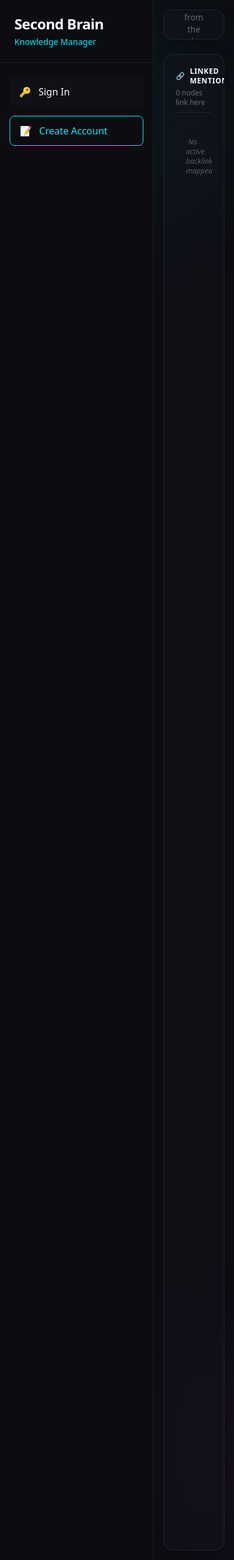
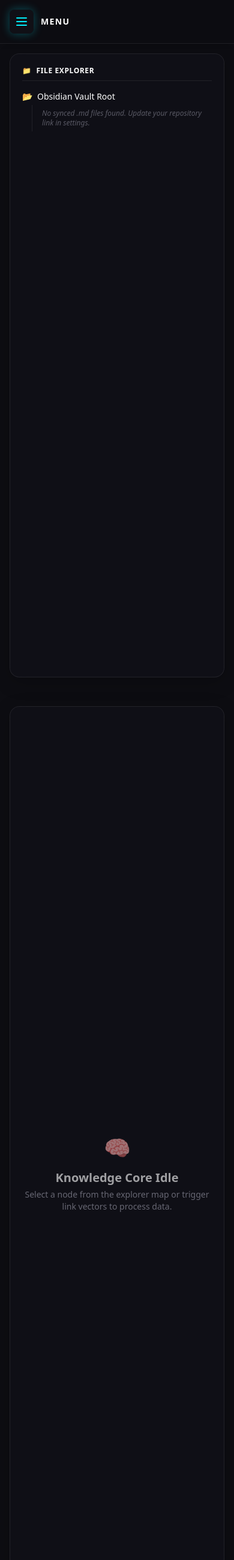
Before and after one commit to Lol4ik0/second_brain_ai, a Django app: template ai_manager/templates/notes.html in a window 390 px wide. Shown: the whole page at 60% size. Run offline with Django 5.2, Linux system fonts and the light colour scheme; the template is opened without the code that fills it, so the values that code supplies are empty.

Commit message:
Was added the phone compatibility

```diff
--- a/ai_manager/ai_manager/settings.py
+++ b/ai_manager/ai_manager/settings.py
@@ -29,8 +29,11 @@
 # SECURITY WARNING: don't run with debug turned on in production!
 DEBUG = os.getenv('DEBUG') == 'True'
 
-ALLOWED_HOSTS = ['127.0.0.1', 'localhost', 'secondbrain.com']
+ALLOWED_HOSTS = ['*']
 
+CSRF_TRUSTED_ORIGINS = [
+    'https://*.trycloudflare.com',
+]
 
 # Application definition
 
--- a/ai_manager/static/css/styles.css
+++ b/ai_manager/static/css/styles.css
@@ -57,6 +57,7 @@
     --radius-xl: 0.75rem;
     --radius-2xl: 1rem;
     --ease-out: cubic-bezier(0, 0, 0.2, 1);
+    --ease-in-out: cubic-bezier(0.4, 0, 0.2, 1);
     --animate-pulse: pulse 2s cubic-bezier(0.4, 0, 0.6, 1) infinite;
     --blur-sm: 8px;
     --blur-md: 12px;
@@ -215,9 +216,6 @@
   }
 }
 @layer utilities {
-  .pointer-events-none {
-    pointer-events: none;
-  }
   .collapse {
     visibility: collapse;
   }
@@ -236,17 +234,23 @@
   .inset-0 {
     inset: calc(var(--spacing) * 0);
   }
-  .top-0 {
-    top: calc(var(--spacing) * 0);
+  .inset-y-0 {
+    inset-block: calc(var(--spacing) * 0);
+  }
+  .top-1 {
+    top: calc(var(--spacing) * 1);
   }
   .top-1\/4 {
     top: calc(1 / 4 * 100%);
   }
+  .top-2 {
+    top: calc(var(--spacing) * 2);
+  }
   .top-2\.5 {
     top: calc(var(--spacing) * 2.5);
   }
-  .right-0 {
-    right: calc(var(--spacing) * 0);
+  .right-1 {
+    right: calc(var(--spacing) * 1);
   }
   .right-1\/4 {
     right: calc(1 / 4 * 100%);
@@ -254,8 +258,8 @@
   .right-2 {
     right: calc(var(--spacing) * 2);
   }
-  .bottom-0 {
-    bottom: calc(var(--spacing) * 0);
+  .bottom-1 {
+    bottom: calc(var(--spacing) * 1);
   }
   .bottom-1\/4 {
     bottom: calc(1 / 4 * 100%);
@@ -266,6 +270,9 @@
   .left-0 {
     left: calc(var(--spacing) * 0);
   }
+  .left-1 {
+    left: calc(var(--spacing) * 1);
+  }
   .left-1\/4 {
     left: calc(1 / 4 * 100%);
   }
@@ -277,6 +284,9 @@
   }
   .z-20 {
     z-index: 20;
+  }
+  .z-40 {
+    z-index: 40;
   }
   .z-50 {
     z-index: 50;
@@ -302,6 +312,9 @@
   .mx-auto {
     margin-inline: auto;
   }
+  .mt-0 {
+    margin-top: calc(var(--spacing) * 0);
+  }
   .mt-0\.5 {
     margin-top: calc(var(--spacing) * 0.5);
   }
@@ -371,21 +384,24 @@
   .table {
     display: table;
   }
-  .h-1\/3 {
-    height: calc(1 / 3 * 100%);
-  }
   .h-2 {
     height: calc(var(--spacing) * 2);
   }
   .h-5 {
     height: calc(var(--spacing) * 5);
   }
+  .h-6 {
+    height: calc(var(--spacing) * 6);
+  }
   .h-10 {
     height: calc(var(--spacing) * 10);
   }
   .h-96 {
     height: calc(var(--spacing) * 96);
   }
+  .h-\[40vh\] {
+    height: 40vh;
+  }
   .h-full {
     height: 100%;
   }
@@ -398,12 +414,21 @@
   .max-h-screen {
     max-height: 100vh;
   }
+  .min-h-\[30vh\] {
+    min-height: 30vh;
+  }
   .min-h-\[60px\] {
     min-height: 60px;
   }
+  .min-h-\[60vh\] {
+    min-height: 60vh;
+  }
   .w-5 {
     width: calc(var(--spacing) * 5);
   }
+  .w-6 {
+    width: calc(var(--spacing) * 6);
+  }
   .w-10 {
     width: calc(var(--spacing) * 10);
   }
@@ -467,11 +492,21 @@
   .border-collapse {
     border-collapse: collapse;
   }
+  .-translate-x-full {
+    --tw-translate-x: -100%;
+    translate: var(--tw-translate-x) var(--tw-translate-y);
+  }
+  .transform {
+    transform: var(--tw-rotate-x,) var(--tw-rotate-y,) var(--tw-rotate-z,) var(--tw-skew-x,) var(--tw-skew-y,);
+  }
   .animate-pulse {
     animation: var(--animate-pulse);
   }
   .cursor-pointer {
     cursor: pointer;
+  }
+  .resize {
+    resize: both;
   }
   .resize-none {
     resize: none;
@@ -562,6 +597,9 @@
   .overflow-hidden {
     overflow: hidden;
   }
+  .overflow-visible {
+    overflow: visible;
+  }
   .overflow-y-auto {
     overflow-y: auto;
   }
@@ -688,6 +726,9 @@
   .bg-red-500 {
     background-color: var(--color-red-500);
   }
+  .p-2 {
+    padding: calc(var(--spacing) * 2);
+  }
   .p-3 {
     padding: calc(var(--spacing) * 3);
   }
@@ -928,6 +969,9 @@
   .line-through {
     text-decoration-line: line-through;
   }
+  .underline {
+    text-decoration-line: underline;
+  }
   .accent-\[var\(--active-accent\)\] {
     accent-color: var(--active-accent);
   }
@@ -970,12 +1014,19 @@
     --tw-shadow: 0 10px 15px -3px var(--tw-shadow-color, rgb(0 0 0 / 0.1)), 0 4px 6px -4px var(--tw-shadow-color, rgb(0 0 0 / 0.1));
     box-shadow: var(--tw-inset-shadow), var(--tw-inset-ring-shadow), var(--tw-ring-offset-shadow), var(--tw-ring-shadow), var(--tw-shadow);
   }
-  .blur-\[100px\] {
-    --tw-blur: blur(100px);
-    filter: var(--tw-blur,) var(--tw-brightness,) var(--tw-contrast,) var(--tw-grayscale,) var(--tw-hue-rotate,) var(--tw-invert,) var(--tw-saturate,) var(--tw-sepia,) var(--tw-drop-shadow,);
+  .shadow-md {
+    --tw-shadow: 0 4px 6px -1px var(--tw-shadow-color, rgb(0 0 0 / 0.1)), 0 2px 4px -2px var(--tw-shadow-color, rgb(0 0 0 / 0.1));
+    box-shadow: var(--tw-inset-shadow), var(--tw-inset-ring-shadow), var(--tw-ring-offset-shadow), var(--tw-ring-shadow), var(--tw-shadow);
+  }
+  .outline {
+    outline-style: var(--tw-outline-style);
+    outline-width: 1px;
   }
   .blur-\[120px\] {
     --tw-blur: blur(120px);
+    filter: var(--tw-blur,) var(--tw-brightness,) var(--tw-contrast,) var(--tw-grayscale,) var(--tw-hue-rotate,) var(--tw-invert,) var(--tw-saturate,) var(--tw-sepia,) var(--tw-drop-shadow,);
+  }
+  .filter {
     filter: var(--tw-blur,) var(--tw-brightness,) var(--tw-contrast,) var(--tw-grayscale,) var(--tw-hue-rotate,) var(--tw-invert,) var(--tw-saturate,) var(--tw-sepia,) var(--tw-drop-shadow,);
   }
   .backdrop-blur-md {
@@ -988,6 +1039,10 @@
     -webkit-backdrop-filter: var(--tw-backdrop-blur,) var(--tw-backdrop-brightness,) var(--tw-backdrop-contrast,) var(--tw-backdrop-grayscale,) var(--tw-backdrop-hue-rotate,) var(--tw-backdrop-invert,) var(--tw-backdrop-opacity,) var(--tw-backdrop-saturate,) var(--tw-backdrop-sepia,);
     backdrop-filter: var(--tw-backdrop-blur,) var(--tw-backdrop-brightness,) var(--tw-backdrop-contrast,) var(--tw-backdrop-grayscale,) var(--tw-backdrop-hue-rotate,) var(--tw-backdrop-invert,) var(--tw-backdrop-opacity,) var(--tw-backdrop-saturate,) var(--tw-backdrop-sepia,);
   }
+  .backdrop-filter {
+    -webkit-backdrop-filter: var(--tw-backdrop-blur,) var(--tw-backdrop-brightness,) var(--tw-backdrop-contrast,) var(--tw-backdrop-grayscale,) var(--tw-backdrop-hue-rotate,) var(--tw-backdrop-invert,) var(--tw-backdrop-opacity,) var(--tw-backdrop-saturate,) var(--tw-backdrop-sepia,);
+    backdrop-filter: var(--tw-backdrop-blur,) var(--tw-backdrop-brightness,) var(--tw-backdrop-contrast,) var(--tw-backdrop-grayscale,) var(--tw-backdrop-hue-rotate,) var(--tw-backdrop-invert,) var(--tw-backdrop-opacity,) var(--tw-backdrop-saturate,) var(--tw-backdrop-sepia,);
+  }
   .transition {
     transition-property: color, background-color, border-color, outline-color, text-decoration-color, fill, stroke, --tw-gradient-from, --tw-gradient-via, --tw-gradient-to, opacity, box-shadow, transform, translate, scale, rotate, filter, -webkit-backdrop-filter, backdrop-filter, display, content-visibility, overlay, pointer-events;
     transition-timing-function: var(--tw-ease, var(--default-transition-timing-function));
@@ -1019,6 +1074,10 @@
   .duration-1000 {
     --tw-duration: 1000ms;
     transition-duration: 1000ms;
+  }
+  .ease-in-out {
+    --tw-ease: var(--ease-in-out);
+    transition-timing-function: var(--ease-in-out);
   }
   .ease-out {
     --tw-ease: var(--ease-out);
@@ -1150,6 +1209,12 @@
       border-color: #00F0FF;
     }
   }
+  .focus\:outline-none {
+    &:focus {
+      --tw-outline-style: none;
+      outline-style: none;
+    }
+  }
   .md\:w-1\/2 {
     @media (width >= 48rem) {
       width: calc(1 / 2 * 100%);
@@ -1180,9 +1245,19 @@
       align-items: center;
     }
   }
-  .lg\:flex {
+  .lg\:relative {
     @media (width >= 64rem) {
-      display: flex;
+      position: relative;
+    }
+  }
+  .lg\:mb-0 {
+    @media (width >= 64rem) {
+      margin-bottom: calc(var(--spacing) * 0);
+    }
+  }
+  .lg\:hidden {
+    @media (width >= 64rem) {
+      display: none;
     }
   }
   .lg\:h-full {
@@ -1190,6 +1265,11 @@
       height: 100%;
     }
   }
+  .lg\:min-h-0 {
+    @media (width >= 64rem) {
+      min-height: calc(var(--spacing) * 0);
+    }
+  }
   .lg\:w-64 {
     @media (width >= 64rem) {
       width: calc(var(--spacing) * 64);
@@ -1205,9 +1285,20 @@
       width: calc(var(--spacing) * 80);
     }
   }
+  .lg\:translate-x-0 {
+    @media (width >= 64rem) {
+      --tw-translate-x: calc(var(--spacing) * 0);
+      translate: var(--tw-translate-x) var(--tw-translate-y);
+    }
+  }
   .lg\:flex-row {
     @media (width >= 64rem) {
       flex-direction: row;
+    }
+  }
+  .lg\:overflow-hidden {
+    @media (width >= 64rem) {
+      overflow: hidden;
     }
   }
   .lg\:p-8 {
@@ -1310,6 +1401,41 @@
   height: 1.2rem;
   cursor: pointer;
 }
+@property --tw-translate-x {
+  syntax: "*";
+  inherits: false;
+  initial-value: 0;
+}
+@property --tw-translate-y {
+  syntax: "*";
+  inherits: false;
+  initial-value: 0;
+}
+@property --tw-translate-z {
+  syntax: "*";
+  inherits: false;
+  initial-value: 0;
+}
+@property --tw-rotate-x {
+  syntax: "*";
+  inherits: false;
+}
+@property --tw-rotate-y {
+  syntax: "*";
+  inherits: false;
+}
+@property --tw-rotate-z {
+  syntax: "*";
+  inherits: false;
+}
+@property --tw-skew-x {
+  syntax: "*";
+  inherits: false;
+}
+@property --tw-skew-y {
+  syntax: "*";
+  inherits: false;
+}
 @property --tw-space-y-reverse {
   syntax: "*";
   inherits: false;
@@ -1402,6 +1528,11 @@
   inherits: false;
   initial-value: 0 0 #0000;
 }
+@property --tw-outline-style {
+  syntax: "*";
+  inherits: false;
+  initial-value: solid;
+}
 @property --tw-blur {
   syntax: "*";
   inherits: false;
@@ -1498,21 +1629,6 @@
 @property --tw-ease {
   syntax: "*";
   inherits: false;
-}
-@property --tw-translate-x {
-  syntax: "*";
-  inherits: false;
-  initial-value: 0;
-}
-@property --tw-translate-y {
-  syntax: "*";
-  inherits: false;
-  initial-value: 0;
-}
-@property --tw-translate-z {
-  syntax: "*";
-  inherits: false;
-  initial-value: 0;
 }
 @property --tw-scale-x {
   syntax: "*";
@@ -1537,6 +1653,14 @@
 @layer properties {
   @supports ((-webkit-hyphens: none) and (not (margin-trim: inline))) or ((-moz-orient: inline) and (not (color:rgb(from red r g b)))) {
     *, ::before, ::after, ::backdrop {
+      --tw-translate-x: 0;
+      --tw-translate-y: 0;
+      --tw-translate-z: 0;
+      --tw-rotate-x: initial;
+      --tw-rotate-y: initial;
+      --tw-rotate-z: initial;
+      --tw-skew-x: initial;
+      --tw-skew-y: initial;
       --tw-space-y-reverse: 0;
       --tw-divide-y-reverse: 0;
       --tw-border-style: solid;
@@ -1557,6 +1681,7 @@
       --tw-ring-offset-width: 0px;
       --tw-ring-offset-color: #fff;
       --tw-ring-offset-shadow: 0 0 #0000;
+      --tw-outline-style: solid;
       --tw-blur: initial;
       --tw-brightness: initial;
       --tw-contrast: initial;
@@ -1581,9 +1706,6 @@
       --tw-backdrop-sepia: initial;
       --tw-duration: initial;
       --tw-ease: initial;
-      --tw-translate-x: 0;
-      --tw-translate-y: 0;
-      --tw-translate-z: 0;
       --tw-scale-x: 1;
       --tw-scale-y: 1;
       --tw-scale-z: 1;
--- /dev/null
+++ b/ai_manager/static/js/layout.js
@@ -0,0 +1,17 @@
+document.addEventListener('DOMContentLoaded', () => {
+    const sidebar = document.getElementById('main-sidebar');
+    const openBtn = document.getElementById('mobile-menu-open');
+    const closeBtn = document.getElementById('mobile-menu-close');
+
+    if (openBtn && sidebar) {
+        openBtn.addEventListener('click', () => {
+            sidebar.classList.remove('-translate-x-full');
+        });
+    }
+
+    if (closeBtn && sidebar) {
+        closeBtn.addEventListener('click', () => {
+            sidebar.classList.add('-translate-x-full');
+        });
+    }
+});
--- a/ai_manager/templates/base.html
+++ b/ai_manager/templates/base.html
@@ -11,13 +11,33 @@
     <div id="app-wrapper" class="flex h-screen w-screen">
         {% include "sidebar.html" with active=active_page %}
 
-        <div class="flex-1 overflow-y-auto relative">
-            <div class="absolute top-0 right-0 w-96 h-96 bg-[var(--active-accent)] opacity-5 rounded-full blur-[100px] pointer-events-none"></div>
-            <div class="absolute bottom-0 left-0 w-96 h-96 bg-purple-500 opacity-5 rounded-full blur-[100px] pointer-events-none"></div>
+        <div class="flex-1 flex flex-col h-screen overflow-y-auto lg:overflow-hidden relative">
+            <header class="lg:hidden flex items-center justify-between p-4 border-b border-[var(--border-glass)] bg-[var(--bg-sidebar)] z-40 shadow-md">
+                <div class="flex items-center gap-3">
+                    <button id="mobile-menu-open" class="text-[var(--active-accent)] p-2 bg-[var(--bg-glass)] rounded-lg focus:outline-none shadow-[var(--glow-active)]">
+                        <svg class="w-6 h-6" fill="none" stroke="currentColor" viewBox="0 0 24 24"><path stroke-linecap="round" stroke-linejoin="round" stroke-width="2" d="M4 6h16M4 12h16M4 18h16"></path></svg>
+                    </button>
+                    <h1 class="font-bold text-[var(--text-primary)] tracking-widest uppercase text-sm">MENU</h1>
+                </div>
+            </header>
 
             {% block content %}
             {% endblock %}
         </div>
-    </div>
-</body>
+    </body>
+    <script src="{% static 'js/layout.js' %}"></script>
+    <script>
+        document.addEventListener('DOMContentLoaded', () => {
+            const sidebar = document.getElementById('main-sidebar');
+            const openBtn = document.getElementById('mobile-menu-open');
+            const closeBtn = document.getElementById('mobile-menu-close');
+
+            if (openBtn && sidebar) {
+                openBtn.addEventListener('click', () => sidebar.classList.remove('-translate-x-full'));
+            }
+            if (closeBtn && sidebar) {
+                closeBtn.addEventListener('click', () => sidebar.classList.add('-translate-x-full'));
+            }
+        });
+    </script>
 </html>
--- a/ai_manager/templates/notes.html
+++ b/ai_manager/templates/notes.html
@@ -4,10 +4,10 @@
 {% block title %}Second Brain - Synced Knowledge Base Vault{% endblock %}
 
 {% block content %}
-<main class="h-full flex flex-col lg:flex-row relative z-10 p-4 lg:p-8 gap-6">
+<main class="flex-1 flex flex-col lg:flex-row relative z-10 p-4 lg:p-8 gap-6 overflow-visible lg:overflow-hidden">
 
-    <aside class="w-full lg:w-64 glass-card rounded-2xl p-5 flex flex-col h-1/3 lg:h-full overflow-y-auto hidden lg:flex shadow-lg max-h-screen">
-        <header class="mb-4 pb-2 border-b border-[var(--border-glass)]">
+        <aside class="w-full lg:w-64 glass-card rounded-2xl p-5 flex flex-col h-[40vh] lg:h-full overflow-y-auto shadow-lg max-h-screen mb-6 lg:mb-0">
+            <header class="mb-4 pb-2 border-b border-[var(--border-glass)]">
             <h2 class="font-bold text-[var(--text-primary)] tracking-wider text-xs uppercase flex items-center gap-2">
                 <span>📁</span> File Explorer
             </h2>
@@ -32,7 +32,7 @@
         </nav>
     </aside>
 
-    <article id="workspace-content-area" class="flex-1 glass-card rounded-2xl p-6 lg:p-10 overflow-y-auto shadow-2xl border-[var(--border-glass)]">
+    <article id="workspace-content-area" class="flex-1 min-h-[60vh] lg:min-h-0 glass-card rounded-2xl p-6 lg:p-10 overflow-y-auto shadow-2xl border-[var(--border-glass)]">
         <div class="flex flex-col items-center justify-center h-full text-center opacity-60">
             <span class="text-4xl mb-4">🧠</span>
             <h3 class="text-xl font-bold text-[var(--text-primary)] mb-1">Knowledge Core Idle</h3>
@@ -40,7 +40,7 @@
         </div>
     </article>
 
-    <aside class="w-full lg:w-72 glass-card rounded-2xl p-5 h-full overflow-y-auto shadow-lg flex flex-col">
+    <aside class="w-full lg:w-72 glass-card rounded-2xl p-5 min-h-[30vh] lg:h-full overflow-y-auto shadow-lg flex flex-col">
         <header class="mb-6 pb-2 border-b border-[var(--border-glass)]">
             <h3 class="font-bold text-[var(--text-primary)] tracking-wider text-xs uppercase flex items-center gap-2">
                 <span>🔗</span> Linked Mentions
--- a/ai_manager/templates/settings.html
+++ b/ai_manager/templates/settings.html
@@ -84,9 +84,9 @@
           <div class="flex flex-col gap-2">
             <label class="text-sm font-medium">Language Model</label>
             <select id="ai-model" class="input-field rounded-lg px-4 py-2 w-full md:w-1/2">
-                <option value="llama3" {% if config.ai_model == 'llama3' %}selected{% endif %}>Llama 3 (Ollama)</option>
-                <option value="phi3" {% if config.ai_model == 'phi3' %}selected{% endif %}>Phi 3 (Ollama)</option>
-            </select>
+                <option value="llama3" {% if config.ai_model == 'llama3' %}selected{% endif %}>Llama 3 (Ollama Local)</option>
+                <option value="phi3" {% if config.ai_model == 'phi3' %}selected{% endif %}>Phi 3 (Ollama Local)</option>
+                <option value="gemini" {% if config.ai_model == 'gemini' %}selected{% endif %}>Gemini 1.5 Pro (Google Cloud)</option> </select>
           </div>
 
           <div class="flex flex-col gap-2 w-full md:w-1/2">
--- a/ai_manager/templates/sidebar.html
+++ b/ai_manager/templates/sidebar.html
@@ -1,7 +1,11 @@
-<aside class="w-64 lg:w-72 bg-[var(--bg-sidebar)] border-r border-[var(--border-glass)] flex flex-col h-full backdrop-blur-md relative z-10 transition-colors duration-300">
-    <header class="p-6 border-b border-[var(--border-glass)]">
-        <h1 class="text-2xl font-bold text-[var(--text-primary)] tracking-tight">Second Brain</h1>
-        <p class="text-sm text-[var(--active-accent)] font-medium mt-1">Knowledge Manager</p>
+<aside id="main-sidebar" class="fixed inset-y-0 left-0 w-64 lg:w-72 bg-[var(--bg-sidebar)] border-r border-[var(--border-glass)] flex flex-col h-full backdrop-blur-md z-50 transform -translate-x-full transition-transform duration-300 ease-in-out lg:relative lg:translate-x-0">
+
+    <header class="p-6 border-b border-[var(--border-glass)] flex justify-between items-center">
+        <div class="flex items-center gap-3">
+            <h1 class="text-2xl font-bold text-[var(--text-primary)] tracking-tight">Second Brain</h1>
+            <p class="text-sm text-[var(--active-accent)] font-medium mt-1">Knowledge Manager</p>
+        </div>
+        <button id="mobile-menu-close" class="lg:hidden text-2xl text-gray-400 hover:text-white">&times;</button>
     </header>
 
     <nav class="flex-1 overflow-y-auto py-6 px-4">
```
Also changed, not shown: ai_manager/core/rag_engine.py (+19 -2 lines), 1 other file.
